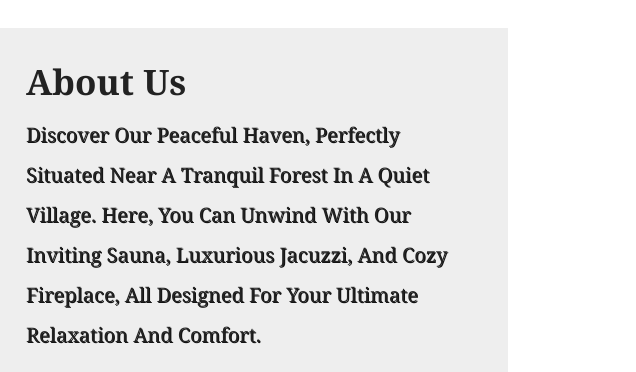
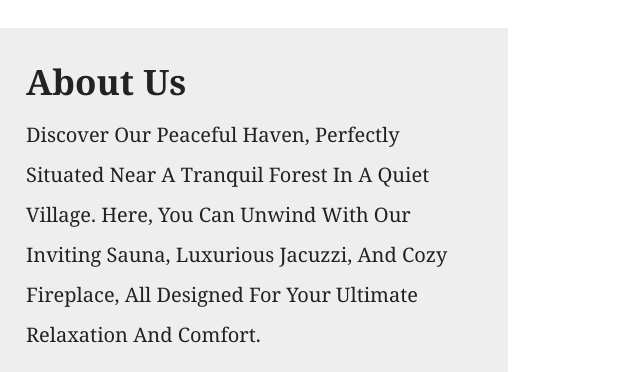
Before and after one commit to BannanaBob/BananaBob.github.io, a plain HTML site: page index.html in a window 1280 px wide. Shown: the part 727-1099 px from the top of the page, 644-1280 px from the left. Drawn offline with nearby package versions, Linux system fonts and the light colour scheme.

Commit message:
Update style.css

```diff
--- a/css/style.css
+++ b/css/style.css
@@ -671,7 +671,6 @@ html{
     line-height: 2;
     color: var(--black);
     font-family: Cambria, Cochin, Georgia, Times, 'Times New Roman', serif;
-    text-shadow: 1px 1px #0a0a0af6;
 }
 
 .home-packages {
```
